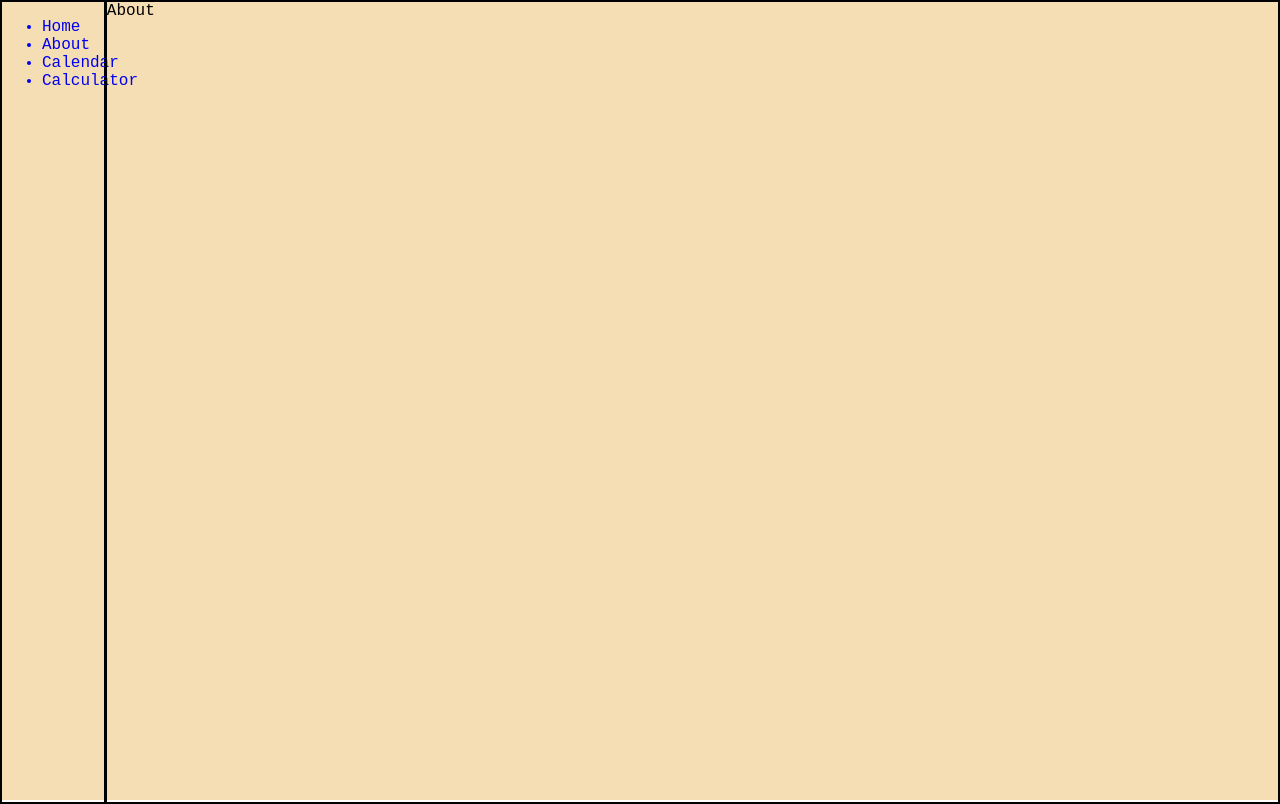
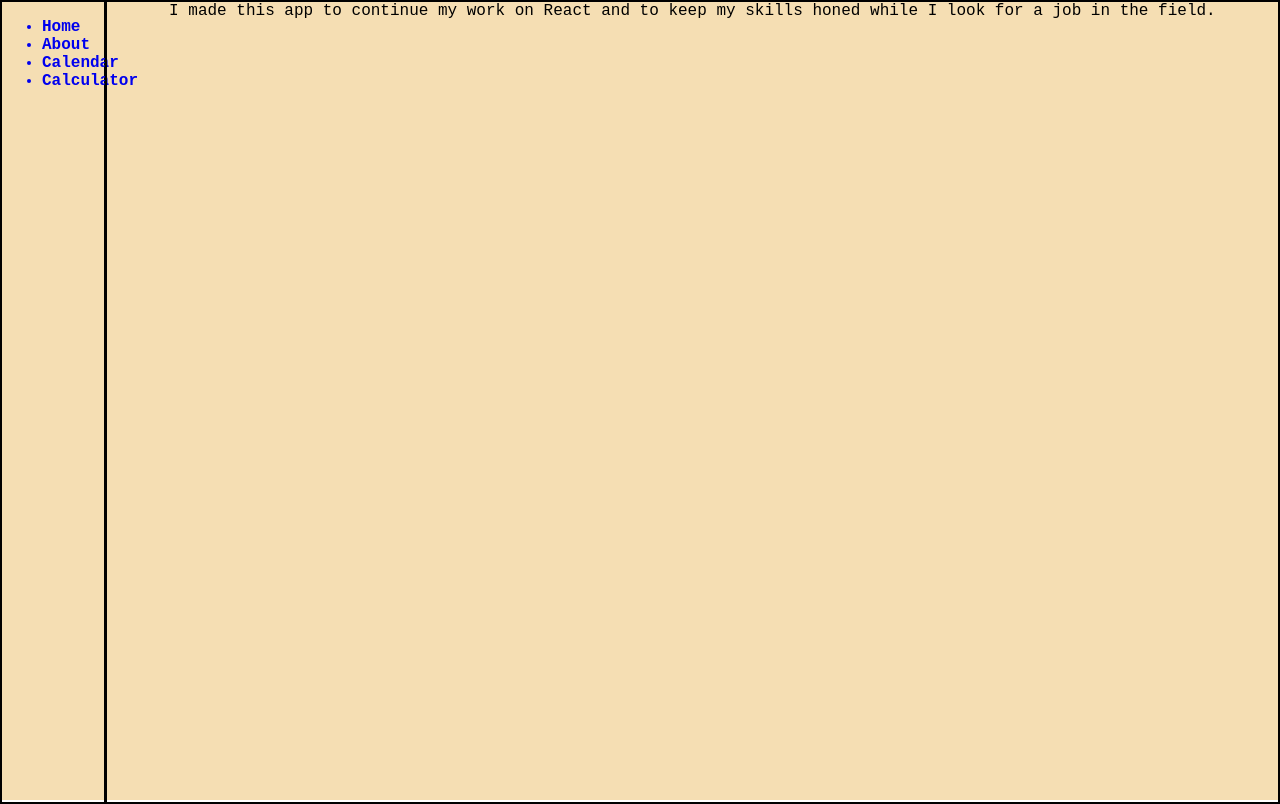
Before and after one commit to davecalderwood/Tools2, a React (Create React App) app: page /about in a window 1280 px wide. Built offline with nearby package versions, Linux system fonts and the light colour scheme.

Commit message:
Added information on about page

```diff
--- a/src/App.css
+++ b/src/App.css
@@ -20,6 +20,11 @@ html, body, #root, .App, .component {
 }
 a {
   text-decoration: none;
+  font-weight: bold;
+}
+.about {
+  text-align: center;
+  font-size: 1em;
 }
 /* ------------------------------------------ Title ------------------------------------ */
 @import url('https://fonts.googleapis.com/css?family=Chewy');
--- a/src/pages/About.js
+++ b/src/pages/About.js
@@ -4,7 +4,7 @@ export default class About extends Component {
     render(){
     return (
         <div className="component">
-            <div className="about">About</div>
+            <div className="about">I made this app to continue my work on React and to keep my skills honed while I look for a job in the field. </div>
         </div>
     )
     }
```
